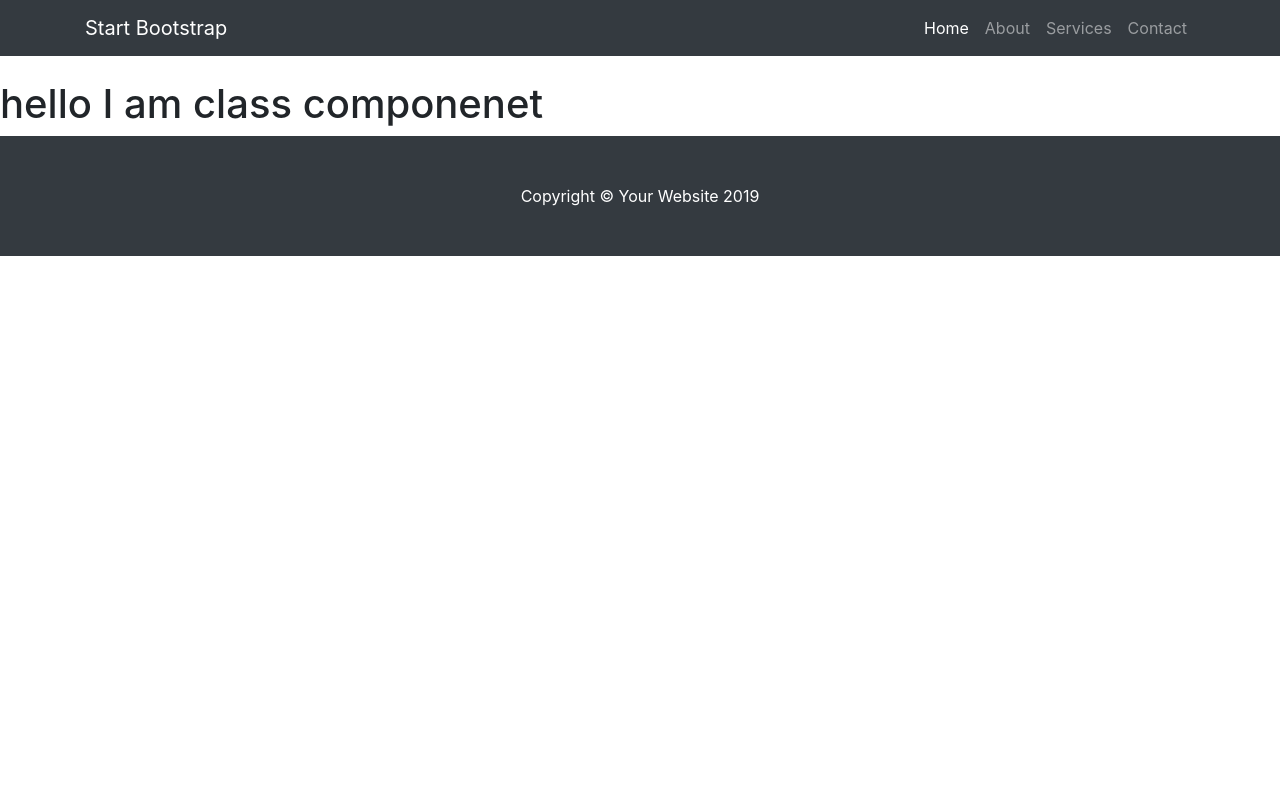
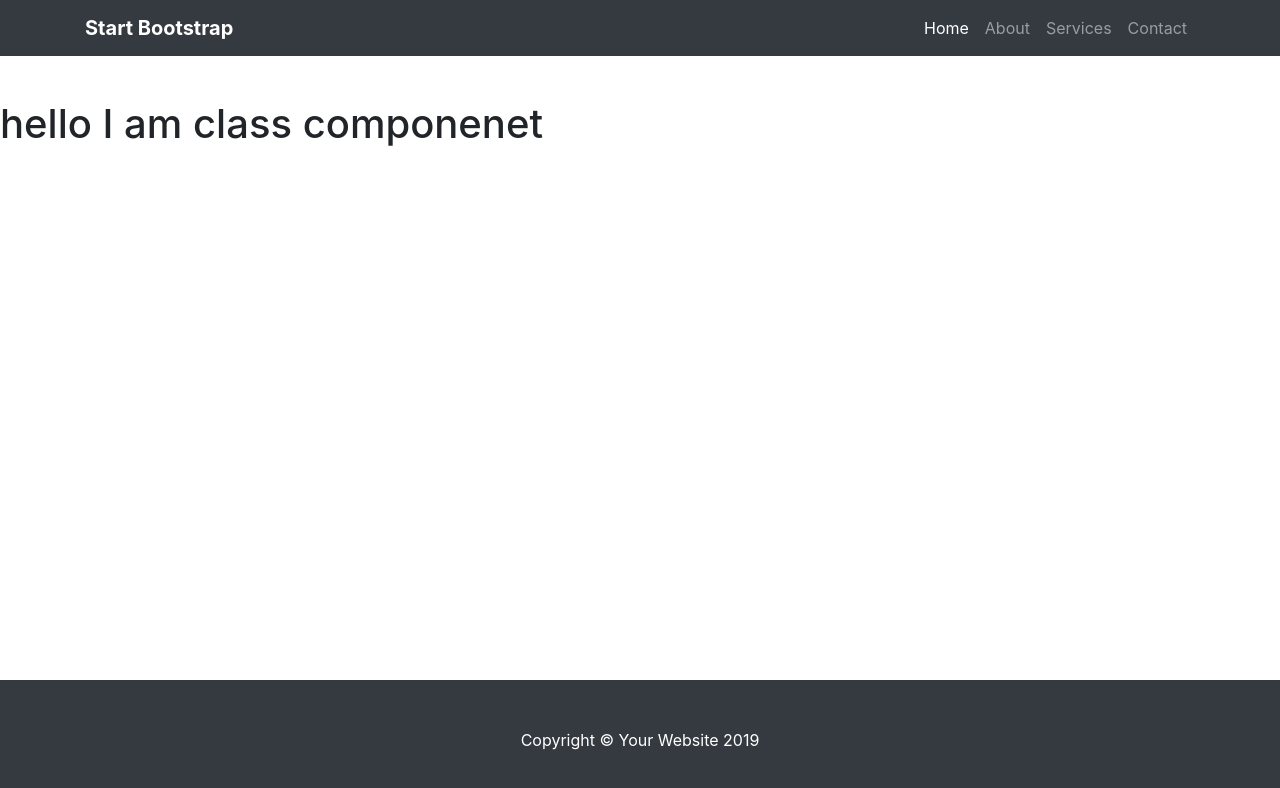
Before and after one commit to a1noh/project-web, a Next.js app: page /about in a window 1280 px wide. Shown: the top 788 px of the page. Built offline with nearby package versions, Linux system fonts and the light colour scheme.

Commit message:
styles scss

```diff
--- a/components/ProjectList.js
+++ b/components/ProjectList.js
@@ -25,7 +25,7 @@ class ProjectList extends React.Component {
                 <a>{Project.name}</a>
               </Link>
             </h4>
-            <div>{Project.genre}</div>
+            <div className="project-genre">{Project.genre}</div>
             <p className="card-text">
               {this.shorten(Project.description, 100)}
             </p>
--- /dev/null
+++ b/next.config.js
@@ -0,0 +1,4 @@
+const withSass = require("@zeit/next-css");
+const withCss = require("@zeit/next-sass");
+
+module.export = withCss(withSass());
--- a/package.json
+++ b/package.json
@@ -8,11 +8,15 @@
     "start": "next start"
   },
   "dependencies": {
+    "@zeit/next-css": "^1.0.1",
+    "@zeit/next-sass": "^1.0.1",
     "axios": "^0.21.1",
     "body-parser": "^1.19.0",
     "express": "^4.17.1",
     "next": "10.0.5",
+    "node-sass": "^4.14.1",
     "react": "17.0.1",
-    "react-dom": "17.0.1"
+    "react-dom": "17.0.1",
+    "sass": "^1.32.5"
   }
 }
--- a/pages/_app.js
+++ b/pages/_app.js
@@ -2,6 +2,8 @@ import App from "next/app";
 import Head from "next/head";
 import Navbar from "../components/navbar";
 import Footer from "../components/footer";
+
+import "../styles/index.scss";
 
 class ProjectApp extends App {
   // TODO: execute here getInitialProps and pass this data to your page
@@ -50,7 +52,8 @@ class ProjectApp extends App {
         <style jsx>
           {`
             .base-page {
-              padding-top: 80px;
+              padding-top: 100px;
+              padding-bottom: 100px;
             }
           `}
         </style>
--- /dev/null
+++ b/styles/index.scss
@@ -0,0 +1,34 @@
+body {
+  min-height: 100vh;
+  position: relative;
+  margin: 0;
+}
+
+footer {
+  position: absolute;
+  bottom: 0;
+  width: 100%;
+}
+
+.home-page {
+  .project-genre {
+    font-size: 17px;
+    font-style: italic;
+    font-weight: bold;
+    margin-bottom: 10px;
+  }
+  .card-title {
+    margin-bottom: 9px;
+  }
+}
+
+.navbar {
+  min-height: 80;
+  > li > a {
+    font-size: 19px;
+  }
+}
+.navbar-brand {
+  font-size: 30px;
+  font-weight: bold;
+}
```
Also changed, not shown: 2 other files (tests, documents, lock files or other folders).
